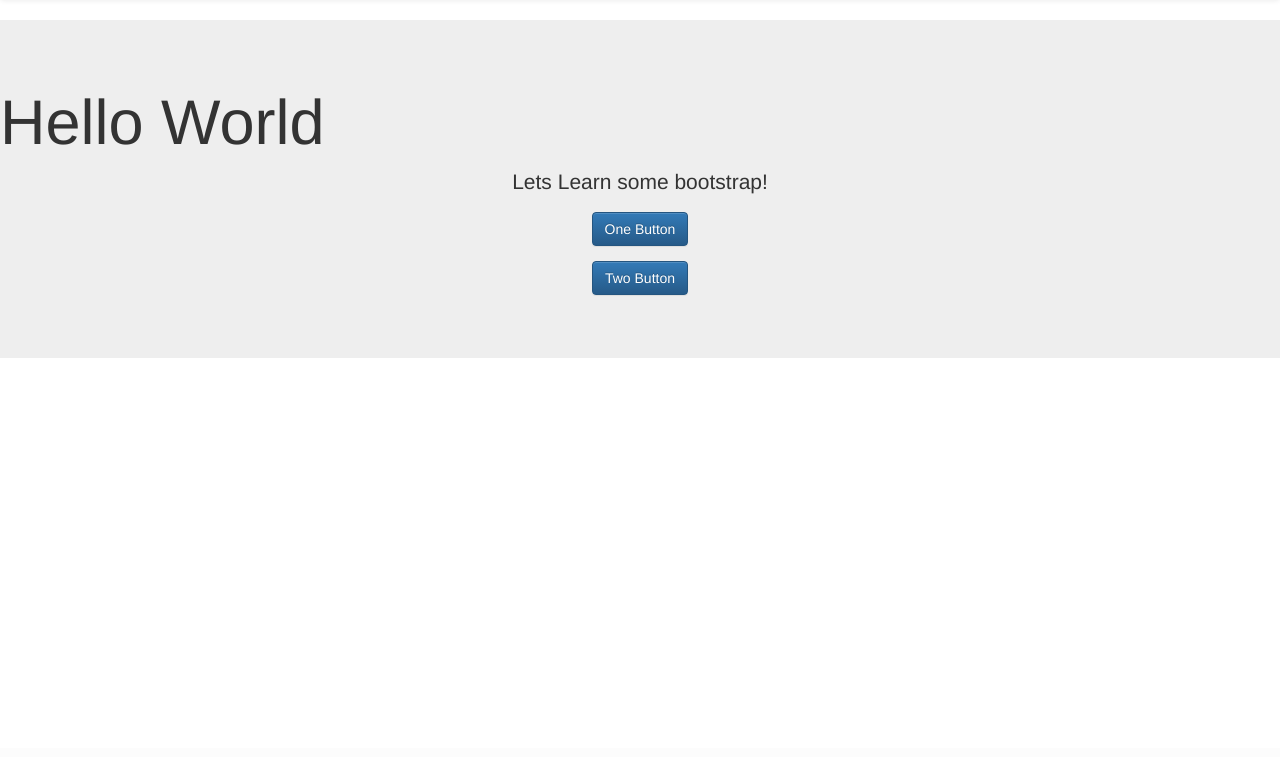
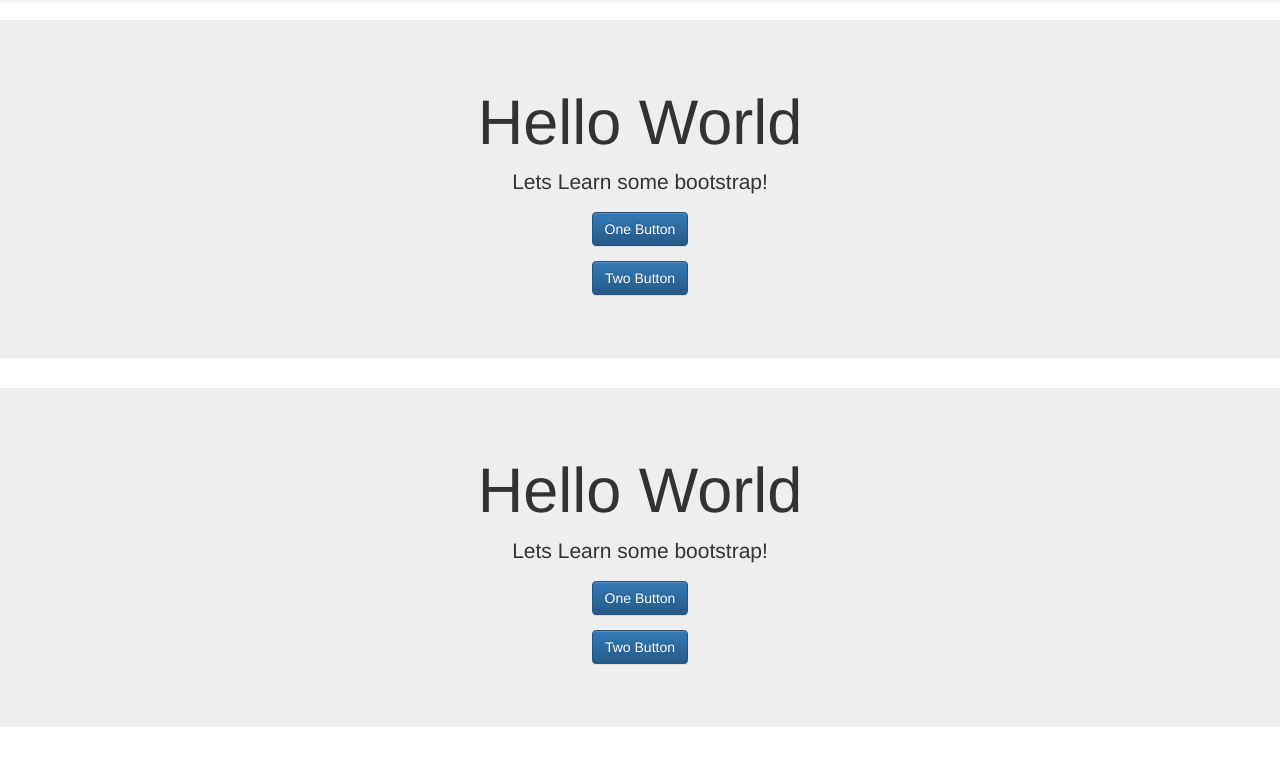
Before and after one commit to LucFlynn/volonebootstrap, a PHP site: page / in a window 1280 px wide. Shown: the part 52-809 px from the top of the page. Before the commit the page ends 410 px from the top, so only its background shows below. Run offline with PHP 8.4, Linux system fonts and the light colour scheme; some libraries are stand-ins or nearby versions.

Commit message:
working on 0.0.1, adding second section

```diff
--- a/index.php
+++ b/index.php
@@ -73,7 +73,16 @@
 
         <header>
             <div class="jumbotron">
-                <h1 class="text-center>">Hello World</h1>
+                <h1 class="text-center">Hello World</h1>
+                <p class="text-center">Lets Learn some bootstrap!</p>
+                <p class="text-center"><a class="btn btn-primary btn-lrg" href="#" role="button">One Button</a> </p>
+                <p class="text-center"><a class="btn btn-primary btn-lrg" href="#" role="button">Two Button</a> </p>
+            </div>
+        </header>
+
+        <header>
+            <div class="jumbotron">
+                <h1 class="text-center">Hello World</h1>
                 <p class="text-center">Lets Learn some bootstrap!</p>
                 <p class="text-center"><a class="btn btn-primary btn-lrg" href="#" role="button">One Button</a> </p>
                 <p class="text-center"><a class="btn btn-primary btn-lrg" href="#" role="button">Two Button</a> </p>
```
